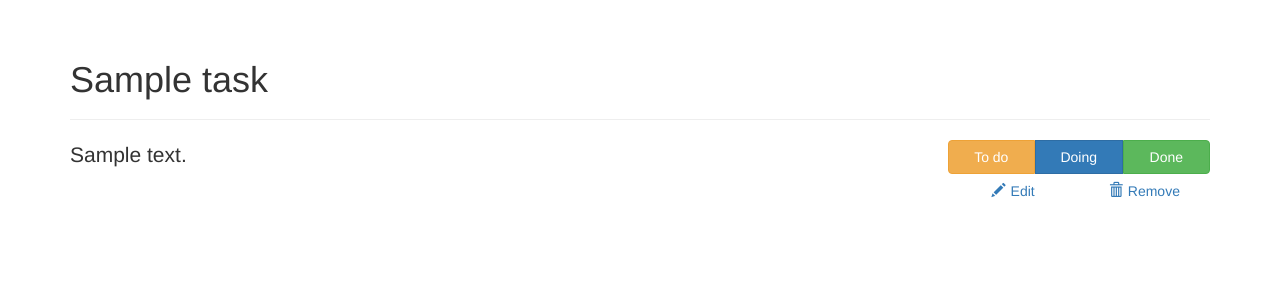
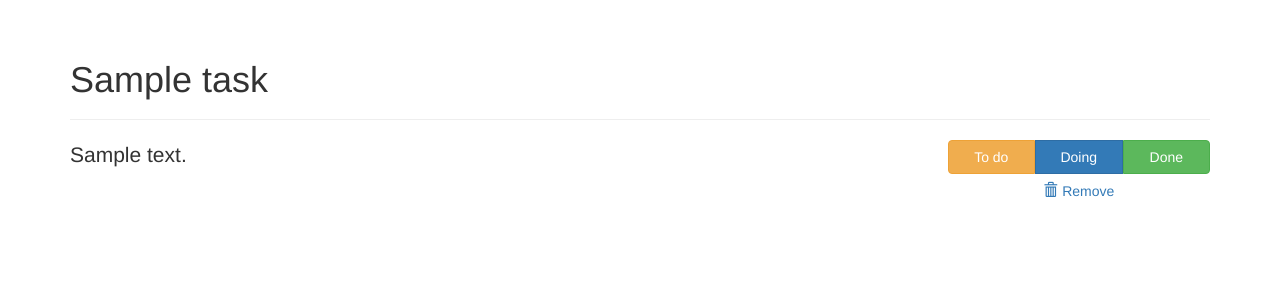
Before and after one commit to gabrielssilva/flasktasks, a Flask app: page /tasks/1 in a window 1280 px wide. Shown: the part 52-352 px from the top of the page. Run offline with Flask 2, Linux system fonts and the light colour scheme; tables that the repository leaves empty hold one stand-in row (values such as "Sample post"); some libraries are stand-ins or nearby versions.

Commit message:
Removes edit buttons
Signed-off-by: Gabriel Silva <gabriel93.silva@gmail.com>

```diff
--- a/flasktasks/templates/task/index.html
+++ b/flasktasks/templates/task/index.html
@@ -10,7 +10,6 @@
             <h4>{{ mission.title }}, <small>{{ mission.description }}</small></h4>
             <div class="btn-group task-control" role="group">
                 <a href="{{ url_for('new_task', mission_id=mission.id) }}" class="btn btn-link new-item"><span class="glyphicon glyphicon-plus"></span>New Task</a>
-                <a href="#" class="btn btn-link"><span class="glyphicon glyphicon-pencil"></span>Edit</a>
                 <a href="{{ url_for('delete_mission', mission_id=mission.id) }}" id="delete-mission" class="btn btn-link"><span class="glyphicon glyphicon-trash"></span>Remove</a>
             </div>
         </div>
--- a/flasktasks/templates/task/task.html
+++ b/flasktasks/templates/task/task.html
@@ -18,7 +18,6 @@
                 <a href="{{ url_for('set_status', task_id=task.id, status='done') }}" class="btn btn-success">Done</a>
             </div>
             <div class="btn-group btn-group-justified" role="group">
-                <a href="#" class="btn btn-link"><span class="glyphicon glyphicon-pencil"></span>Edit</a>
                 <a href="{{ url_for('delete_task', task_id=task.id) }}" id="delete-task" class="btn btn-link"><span class="glyphicon glyphicon-trash"></span>Remove</a>
             </div>
         </div>
```
